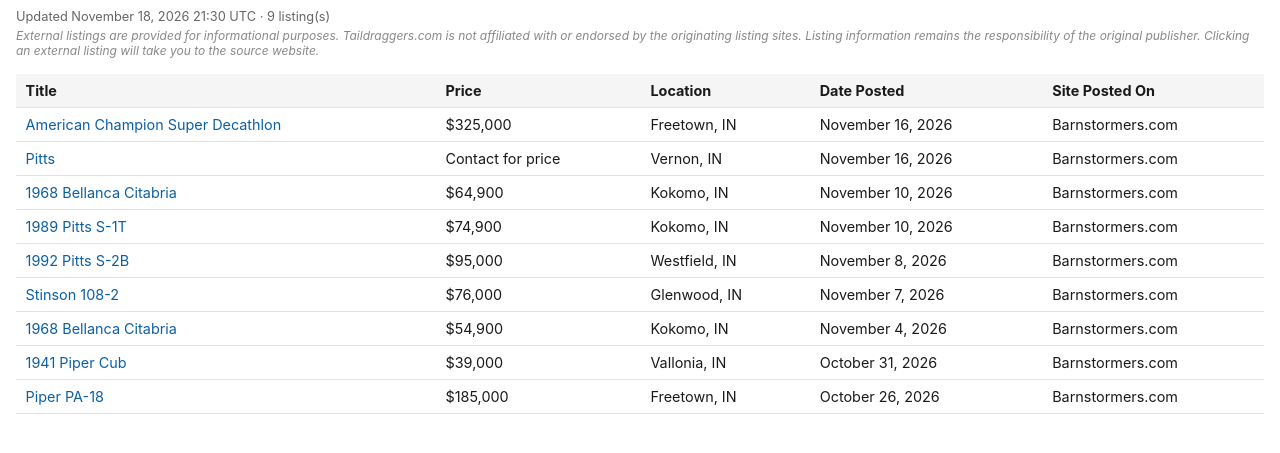
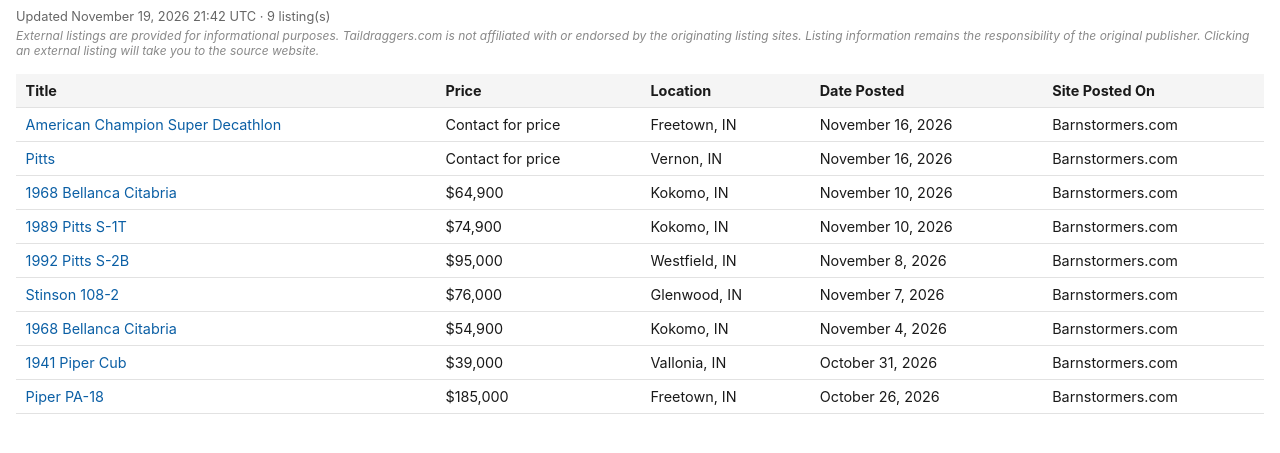
Before and after one commit to taildraggers/indiana, a plain HTML site: page docs/index.html in a window 1280 px wide. Shown: the part 43-496 px from the top of the page. Drawn offline with Linux system fonts and the light colour scheme.

Commit message:
Update Indiana listings (2026-11-19)

```diff
--- a/docs/index.html
+++ b/docs/index.html
@@ -58,14 +58,14 @@
 </head>
 <body>
   <h1>Taildragger Ads in Indiana</h1>
-  <div class="updated">Updated November 18, 2026 21:30 UTC &middot; 9 listing(s)</div>
+  <div class="updated">Updated November 19, 2026 21:42 UTC &middot; 9 listing(s)</div>
   <div class="disclaimer">External listings are provided for informational purposes. Taildraggers.com is not affiliated with or endorsed by the originating listing sites. Listing information remains the responsibility of the original publisher. Clicking an external listing will take you to the source website.</div>
   <table>
     <thead>
       <tr><th>Title</th><th>Price</th><th>Location</th><th>Date Posted</th><th>Site Posted On</th></tr>
     </thead>
     <tbody>
-        <tr><td><a href="https://www.barnstormers.com/classified-2072955-Super-Decathlon.html" target="_blank" rel="noopener noreferrer">American Champion Super Decathlon</a></td><td>$325,000</td><td>Freetown, IN</td><td>November 16, 2026</td><td>Barnstormers.com</td></tr>
+        <tr><td><a href="https://www.barnstormers.com/classified-2072955-Super-Decathlon.html" target="_blank" rel="noopener noreferrer">American Champion Super Decathlon</a></td><td>Contact for price</td><td>Freetown, IN</td><td>November 16, 2026</td><td>Barnstormers.com</td></tr>
         <tr><td><a href="https://www.barnstormers.com/classified-1616528-Pitts-Restoration-,-Repair.html" target="_blank" rel="noopener noreferrer">Pitts</a></td><td>Contact for price</td><td>Vernon, IN</td><td>November 16, 2026</td><td>Barnstormers.com</td></tr>
         <tr><td><a href="https://www.barnstormers.com/classified-2082974-1968-Champion-7-KCAB-Citabria.html" target="_blank" rel="noopener noreferrer">1968 Bellanca Citabria</a></td><td>$64,900</td><td>Kokomo, IN</td><td>November 10, 2026</td><td>Barnstormers.com</td></tr>
         <tr><td><a href="https://www.barnstormers.com/classified-2082978-1989-Pitts-S-1T.html" target="_blank" rel="noopener noreferrer">1989 Pitts S-1T</a></td><td>$74,900</td><td>Kokomo, IN</td><td>November 10, 2026</td><td>Barnstormers.com</td></tr>
```
